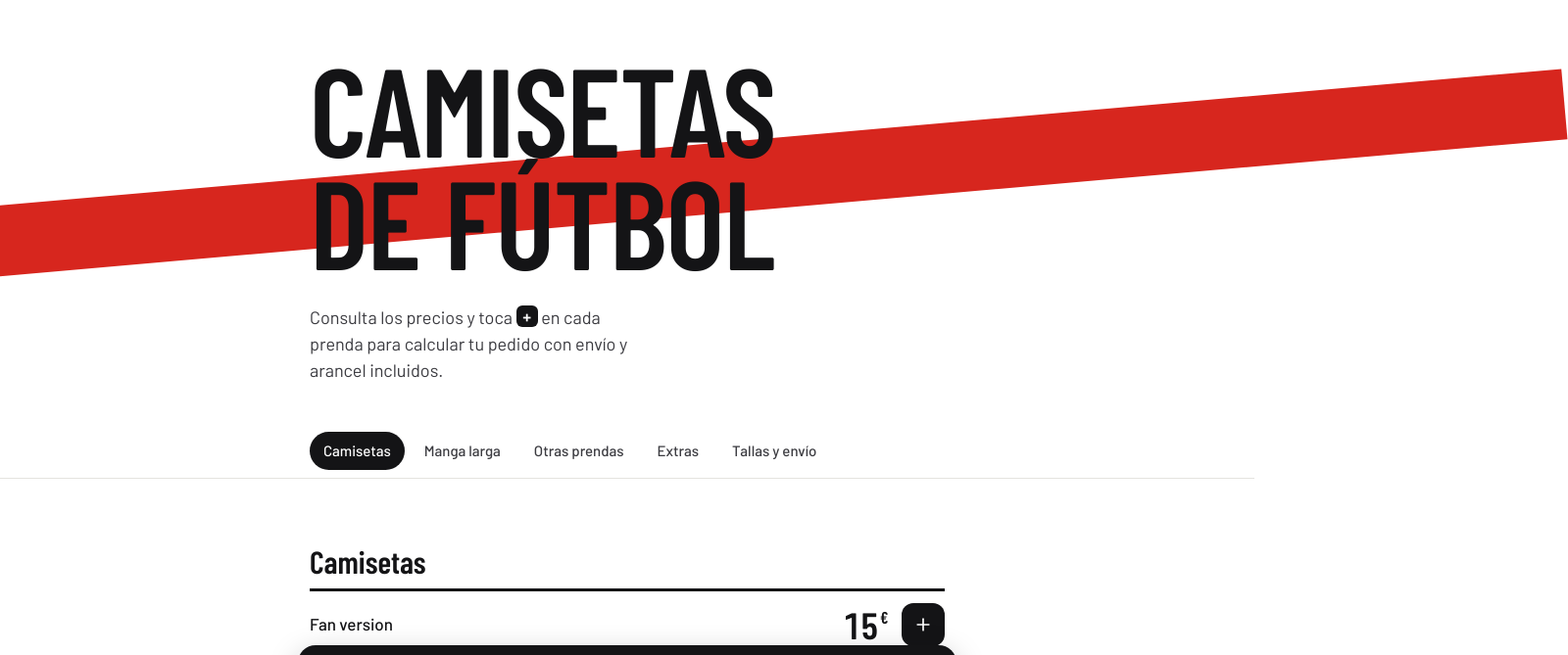
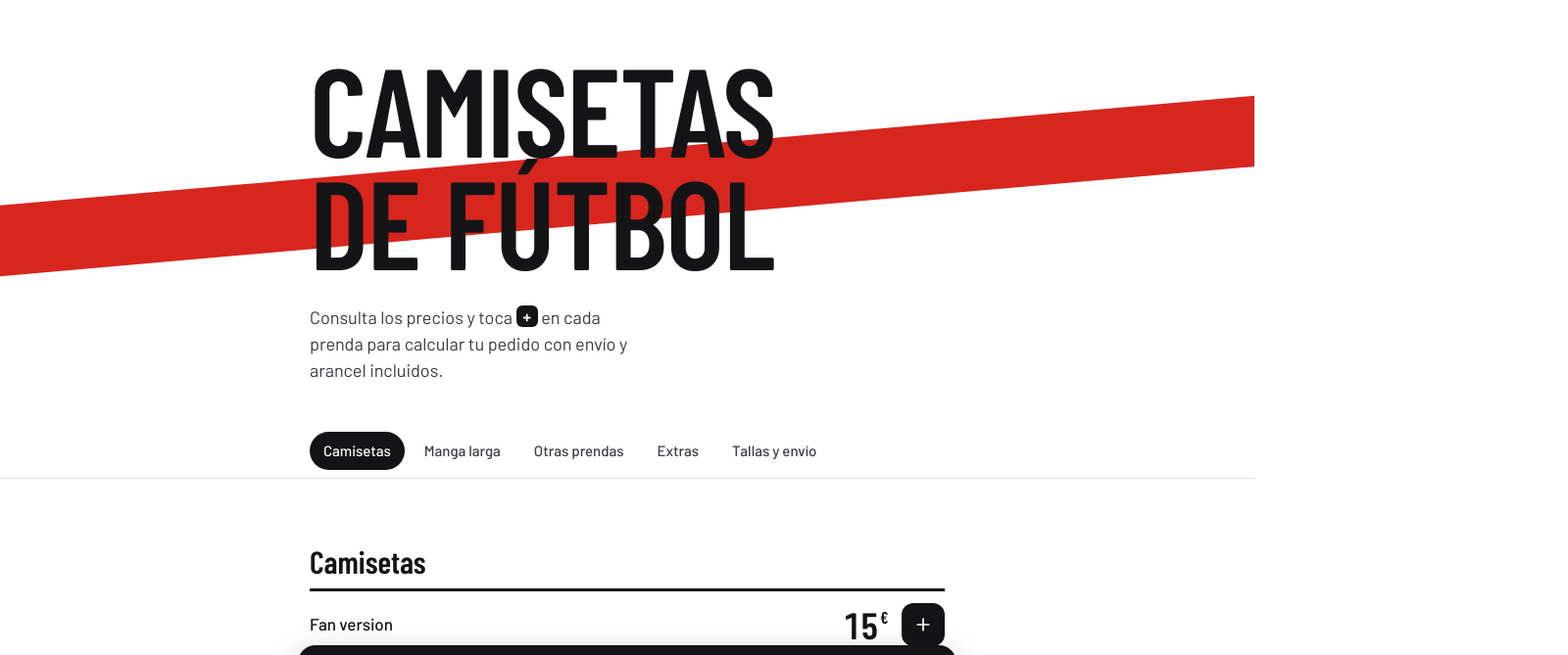
Before and after one commit to Xhamu/xhamu.shop, a plain HTML site: page index.html in a window 1280 px wide. Shown: the part 61-730 px from the top of the page at 98% size, 1600 px wide, since content can reach past the window. Drawn offline with nearby package versions, Linux system fonts and the light colour scheme; a web font is replaced by a local one.

Commit message:
Evitar el desplazamiento lateral en Safari recortando la banda del título

```diff
--- a/style.css
+++ b/style.css
@@ -92,11 +92,11 @@ button { font: inherit; color: inherit; cursor: pointer; }
 }
 
 /* ── HERO: la banda roja cruzada, como la de una equipación ── */
+/* ocupa todo el ancho y recorta la banda para que la página no se desplace de lado */
 .hero {
   position: relative;
-  max-width: var(--wrap);
-  margin: 0 auto;
-  padding: 36px var(--gutter) 28px;
+  overflow: hidden;
+  padding: 36px max(var(--gutter), calc((100% - var(--wrap)) / 2 + var(--gutter))) 28px;
   isolation: isolate;
 }
 
@@ -104,8 +104,8 @@ button { font: inherit; color: inherit; cursor: pointer; }
   content: '';
   position: absolute;
   z-index: -1;
-  left: calc(50% - 75vw);
-  width: 150vw;
+  left: -25%;
+  width: 150%;
   top: 30%;
   height: 54px;
   background: var(--red);
@@ -679,7 +679,7 @@ button { font: inherit; color: inherit; cursor: pointer; }
 
 /* ── PANTALLAS ANCHAS ─────────────────────────── */
 @media (min-width: 720px) {
-  .hero { padding-top: 56px; padding-bottom: 40px; }
+  .hero { padding-block: 56px 40px; }
   .hero::before { height: 72px; top: 36%; transform: rotate(-5deg); }
   .hero-lead { font-size: 18px; }
   .group { padding-top: 48px; }
```
